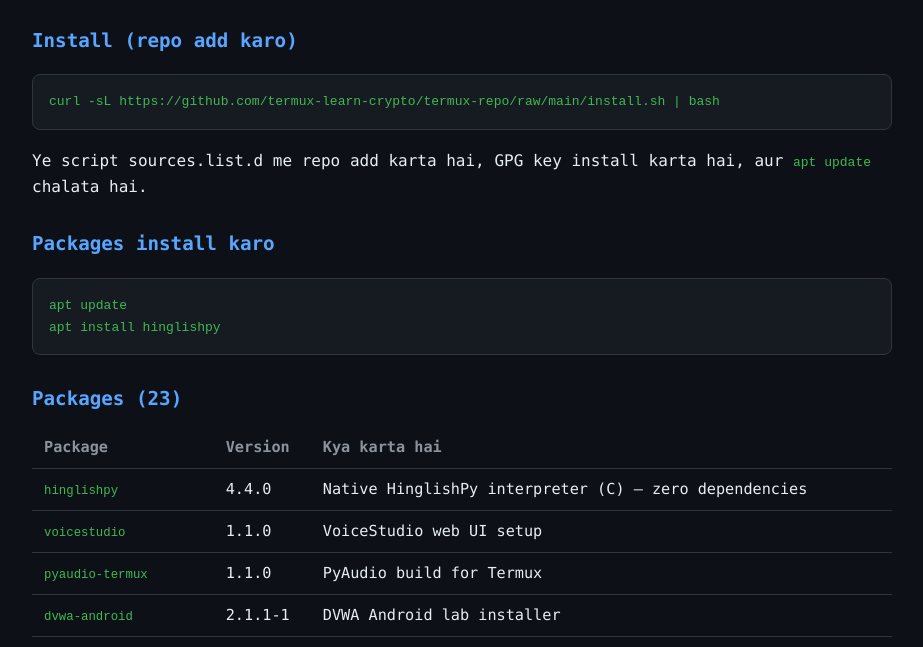
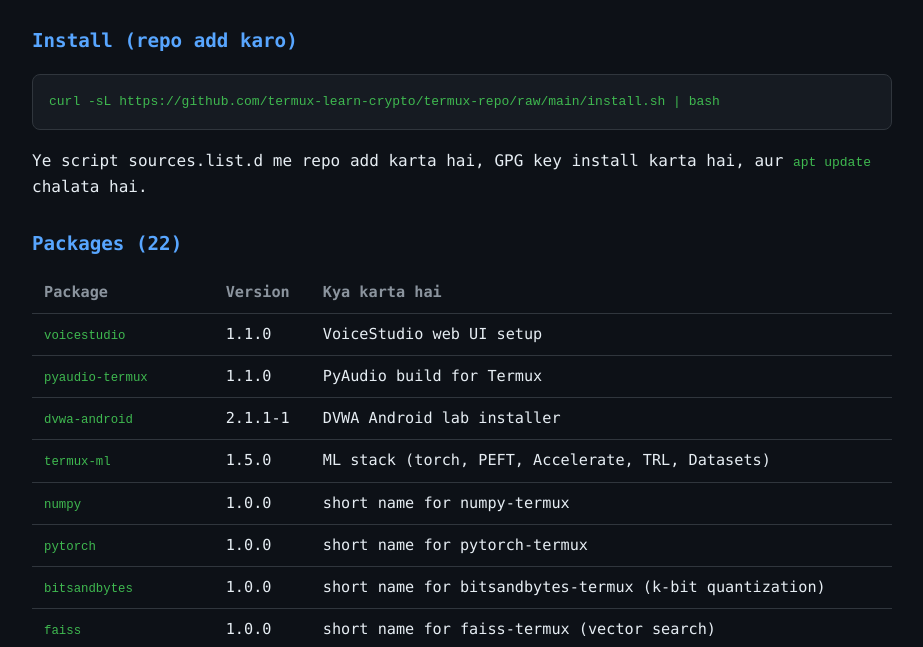
Before and after one commit to termux-learn-crypto/termux-repo, a plain HTML site: page index.html in a window 1280 px wide. Shown: the part 126-773 px from the top of the page, without its empty margins (178-1101 px from the left). Drawn offline with Linux system fonts and the light colour scheme.

Commit message:
Remove hinglishpy from APT repo — language removed upstream

```diff
--- a/index.html
+++ b/index.html
@@ -32,10 +32,6 @@ th { color: var(--muted); }
   <pre><code>curl -sL https://github.com/termux-learn-crypto/termux-repo/raw/main/install.sh | bash</code></pre>
   <p>Ye script sources.list.d me repo add karta hai, GPG key install karta hai, aur <code>apt update</code> chalata hai.</p>
 
-  <h2>Packages install karo</h2>
-  <pre><code>apt update
-apt install hinglishpy</code></pre>
-
   <h2>Packages (<span id="count">37</span>)</h2>
   <table>
     <thead><tr><th>Package</th><th>Version</th><th>Kya karta hai</th></tr></thead>
@@ -45,14 +41,12 @@ apt install hinglishpy</code></pre>
   <h2>Links</h2>
   <ul>
     <li><a href="https://github.com/termux-learn-crypto/termux-repo">GitHub — termux-repo</a></li>
-    <li><a href="https://github.com/termux-learn-crypto/hinglishpy">HinglishPy (language)</a> · <a href="https://termux-learn-crypto.github.io/hinglishpy/">Website</a></li>
     <li><a href="https://github.com/termux-learn-crypto/termux-repo/raw/main/install.sh">install.sh</a></li>
   </ul>
 
   <script>
   // Package list dists/...Packages se generate nahi hoti is static page me; README sync me rakhi jati hai.
   const pkgs = [
-    ["hinglishpy", "4.4.0", "Native HinglishPy interpreter (C) — zero dependencies"],
     ["voicestudio", "1.1.0", "VoiceStudio web UI setup"],
     ["pyaudio-termux", "1.1.0", "PyAudio build for Termux"],
     ["dvwa-android", "2.1.1-1", "DVWA Android lab installer"],
```
Also changed, not shown: 4 other files.
